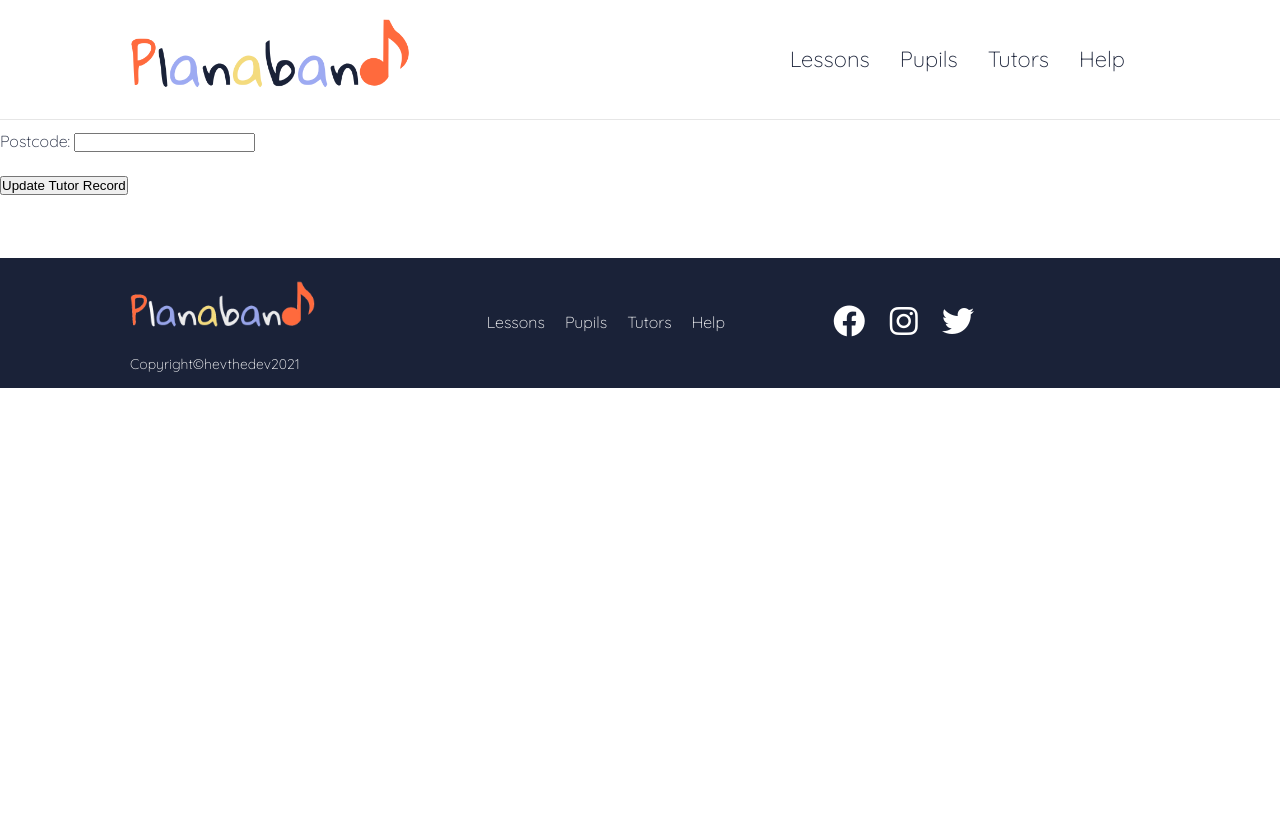
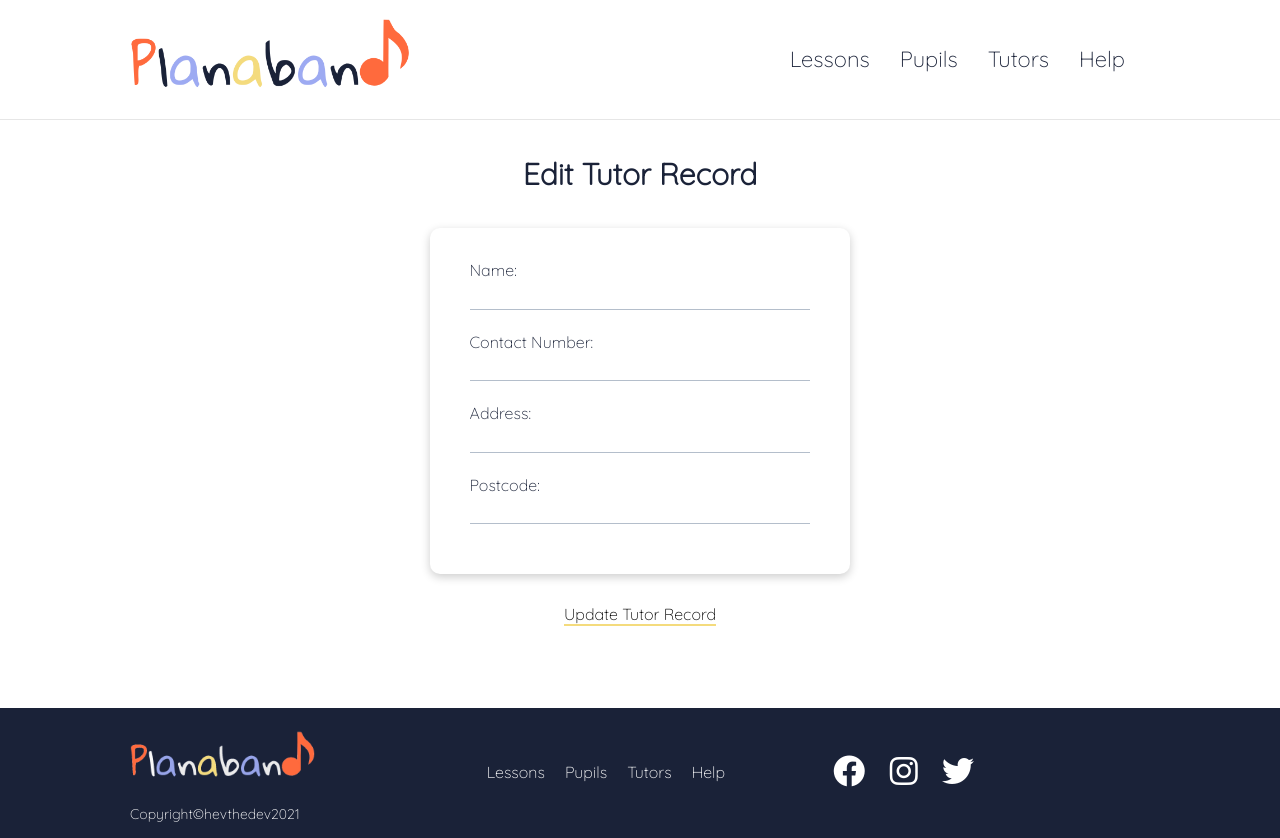
Before and after one commit to heathercking/CodeClan_Project1__Planaband, a Flask app: template templates/tutors/edit.html in a window 1280 px wide. Before the commit the page ends 388 px from the top, so only its background shows below. Run offline with Flask 2, Linux system fonts and the light colour scheme; the template is opened without the code that fills it, so the values that code supplies are empty.

Commit message:
adds styling to edit-tutor-record page

```diff
--- a/templates/pupils/edit.html
+++ b/templates/pupils/edit.html
@@ -5,7 +5,7 @@
 <div class="lesson-details">
     <div class="container flex">
 
-        <h2>Edit Pupil</h2>
+        <h2>Edit Pupil Record</h2>
 
         <form class="my-2" action="/pupils/{{ pupil.id }}" method="post">
 
--- a/templates/tutors/edit.html
+++ b/templates/tutors/edit.html
@@ -1,8 +1,15 @@
 {% extends "base.html" %}
 {% block content %}
 
-<form action="/tutors/{{ tutor.id }}" method="post">
 
+<div class="lesson-details">
+    <div class="container flex">
+
+        <h2>Edit Tutor Record</h2>
+
+        <form class="my-2" action="/tutors/{{ tutor.id }}" method="post">
+
+            <div class="form card card-left card-w">
                 <div>
                     <label for="name">Name:</label>
                     <input type="text" id="name" name="name" value="{{ tutor.name }}" required>
@@ -22,10 +29,12 @@
                     <label for="postcode">Postcode:</label>
                     <input type="text" id="postcode" name="postcode" value="{{ tutor.postcode }}" required>
                 </div>
+            </div>
 
-    <button type="submit">Update Tutor Record</button>
+            <button class="yellow-link" type="submit">Update Tutor Record</button>
 
         </form>
-
+    </div>
+</div>
 
 {% endblock %}
```
Lines whose indentation alone changed are shown as unchanged.
